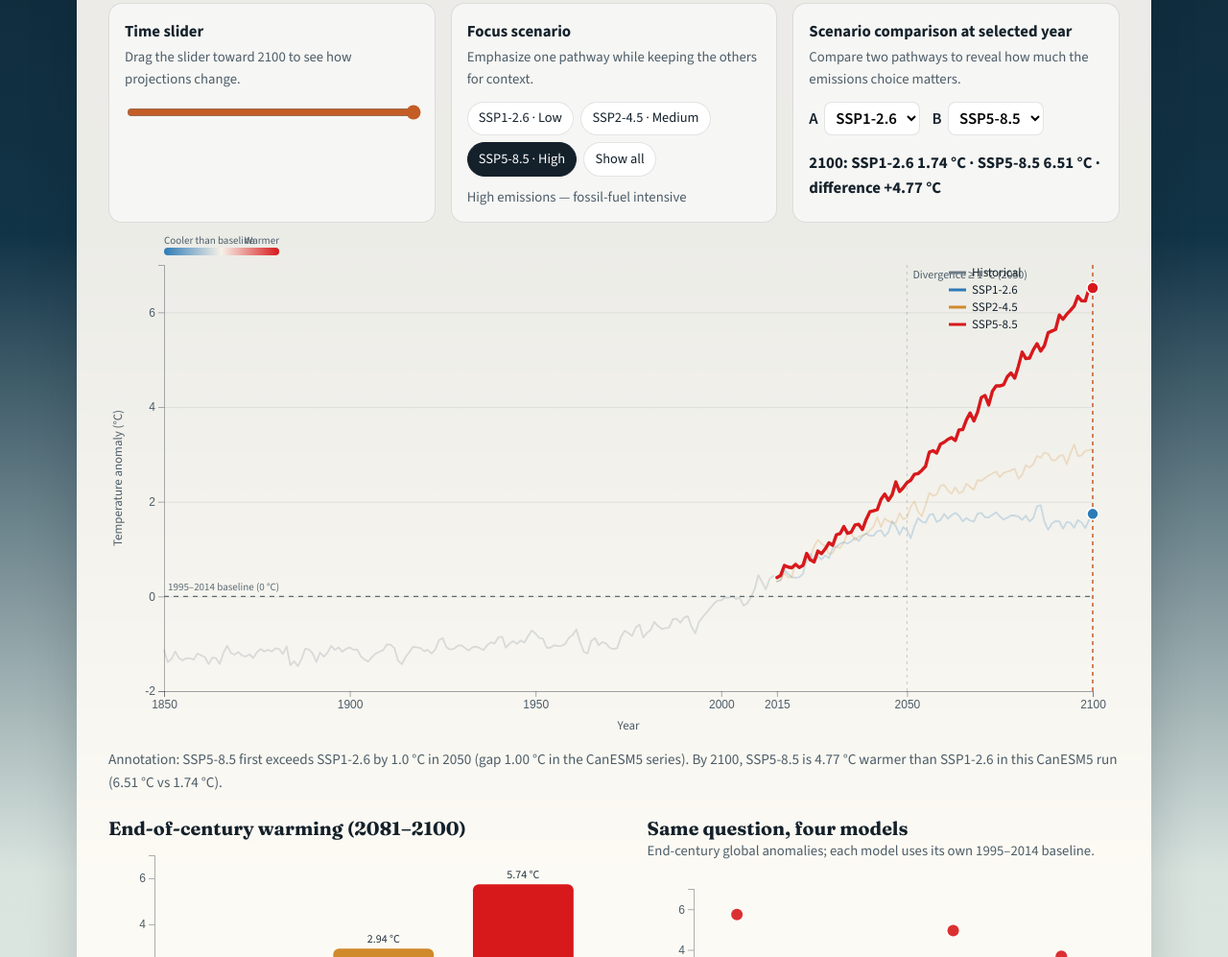
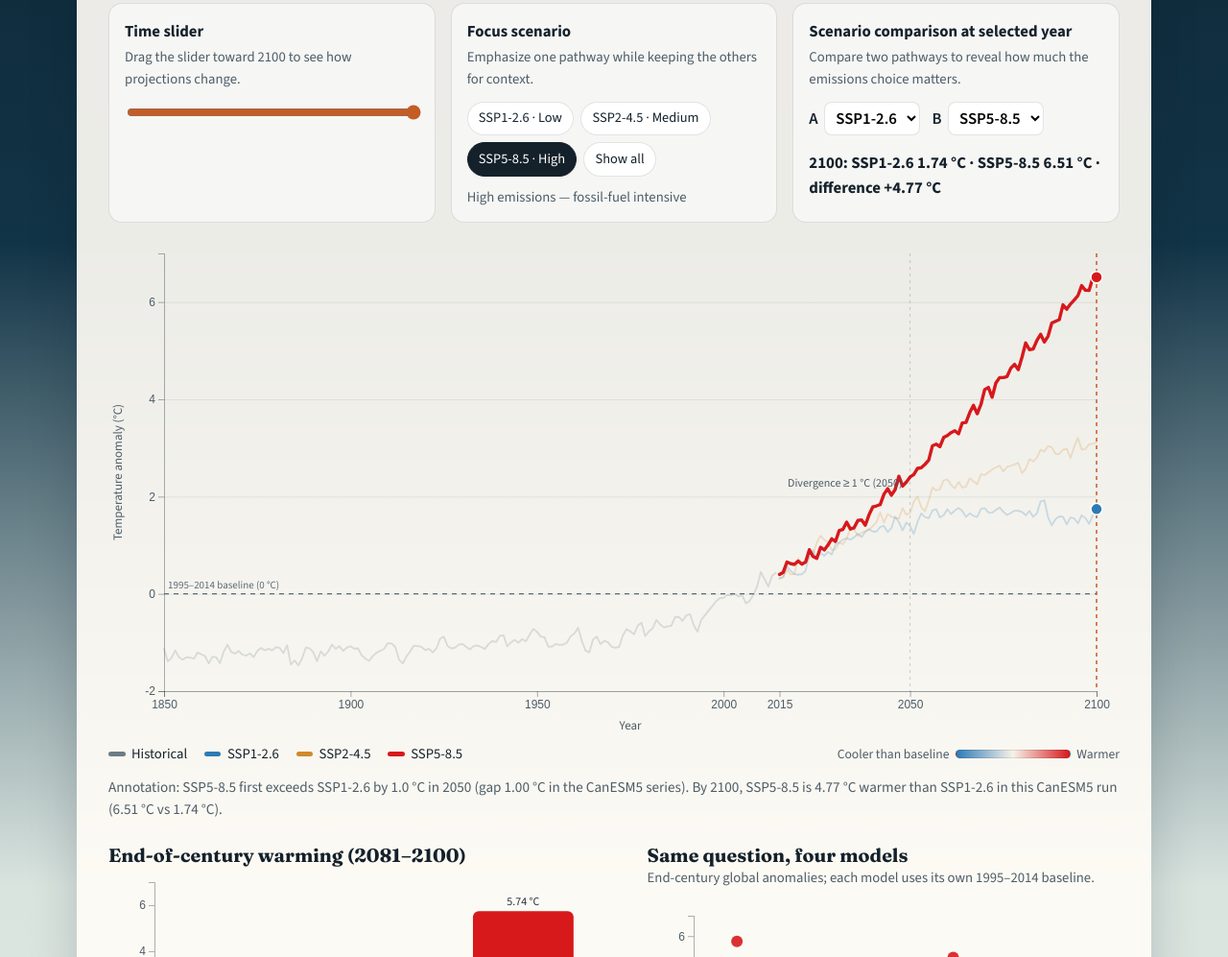
Before and after one commit to exitcy/DSC106-Project-3, a plain HTML site: page index.html in a window 1280 px wide. Shown: the part 527-1524 px from the top of the page at 96% size. Drawn offline with nearby package versions, Linux system fonts and the light colour scheme.

Commit message:
Fix overlapping chart legends and divergence label.

```diff
--- a/css/styles.css
+++ b/css/styles.css
@@ -241,6 +241,56 @@ body {
   position: relative;
 }
 
+.chart-legends {
+  display: flex;
+  flex-wrap: wrap;
+  justify-content: space-between;
+  gap: 0.85rem 1.25rem;
+  align-items: center;
+  margin: 0.35rem 0 0.5rem;
+}
+
+.series-legend {
+  display: flex;
+  flex-wrap: wrap;
+  gap: 0.75rem 1.1rem;
+  font-size: 0.92rem;
+  color: var(--ink);
+}
+
+.series-legend span,
+.anomaly-legend {
+  display: inline-flex;
+  align-items: center;
+  gap: 0.4rem;
+}
+
+.swatch {
+  display: inline-block;
+  width: 1.1rem;
+  height: 0.28rem;
+  border-radius: 999px;
+  background: currentColor;
+}
+
+.swatch.historical { background: var(--historical); }
+.swatch.ssp126 { background: var(--ssp126); }
+.swatch.ssp245 { background: var(--ssp245); }
+.swatch.ssp585 { background: var(--ssp585); }
+
+.anomaly-legend {
+  color: var(--muted);
+  font-size: 0.85rem;
+}
+
+.anomaly-bar {
+  width: 7.5rem;
+  height: 0.55rem;
+  border-radius: 999px;
+  background: linear-gradient(90deg, #2c7bb6 0%, #f7f1e8 50%, #d7191c 100%);
+  border: 1px solid rgba(20, 33, 43, 0.12);
+}
+
 .chart svg {
   width: 100%;
   height: auto;
--- a/index.html
+++ b/index.html
@@ -82,6 +82,19 @@
       </div>
 
       <div id="chart" class="chart" role="img" aria-label="Line chart of global temperature anomalies by scenario"></div>
+      <div class="chart-legends" aria-hidden="true">
+        <div class="series-legend">
+          <span><i class="swatch historical"></i>Historical</span>
+          <span><i class="swatch ssp126"></i>SSP1-2.6</span>
+          <span><i class="swatch ssp245"></i>SSP2-4.5</span>
+          <span><i class="swatch ssp585"></i>SSP5-8.5</span>
+        </div>
+        <div class="anomaly-legend">
+          <span>Cooler than baseline</span>
+          <div class="anomaly-bar" role="presentation"></div>
+          <span>Warmer</span>
+        </div>
+      </div>
       <div id="tooltip" class="tooltip" hidden></div>
       <p class="chart-caption" id="annotation-caption"></p>
 
--- a/js/app.js
+++ b/js/app.js
@@ -119,7 +119,7 @@
     host.innerHTML = "";
     const width = host.clientWidth || 900;
     const height = Math.max(420, Math.min(520, width * 0.52));
-    const margin = { top: 28, right: 28, bottom: 48, left: 58 };
+    const margin = { top: 16, right: 24, bottom: 48, left: 58 };
     const innerW = width - margin.left - margin.right;
     const innerH = height - margin.top - margin.bottom;
 
@@ -199,9 +199,10 @@
         .attr("d", line);
     });
 
-    // Divergence annotation
+    // Divergence annotation — place mid-plot, left of the marker to avoid clutter
     const div = state.summary?.divergence;
     if (div) {
+      const labelY = Math.max(28, y(2.2));
       g.append("line")
         .attr("x1", x(div.year))
         .attr("x2", x(div.year))
@@ -211,8 +212,11 @@
         .attr("stroke-dasharray", "3 4");
       g.append("text")
         .attr("class", "annotation-label")
-        .attr("x", x(div.year) + 6)
-        .attr("y", 14)
+        .attr("x", x(div.year) - 8)
+        .attr("y", labelY)
+        .attr("text-anchor", "end")
+        .attr("font-size", 12)
+        .attr("fill", "#3d4f5a")
         .text(`Divergence ≥ ${div.threshold_c} °C (${div.year})`);
     }
 
@@ -236,40 +240,6 @@
       .attr("cy", (d) => y(d.value))
       .attr("r", 6)
       .attr("fill", (d) => COLORS[d.scenario]);
-
-    // Legend
-    const legend = g.append("g").attr("class", "legend").attr("transform", `translate(${innerW - 150}, 8)`);
-    seriesOrder.forEach((scenario, i) => {
-      const row = legend.append("g").attr("transform", `translate(0, ${i * 18})`);
-      row.append("line")
-        .attr("x1", 0)
-        .attr("x2", 18)
-        .attr("y1", 0)
-        .attr("y2", 0)
-        .attr("stroke", COLORS[scenario])
-        .attr("stroke-width", 3);
-      row.append("text").attr("x", 24).attr("y", 4).text(scenario);
-    });
-
-    // Diverging color strip for anomaly meaning
-    const defs = svg.append("defs");
-    const grad = defs
-      .append("linearGradient")
-      .attr("id", "anomaly-diverging")
-      .attr("x1", "0%")
-      .attr("x2", "100%");
-    grad.append("stop").attr("offset", "0%").attr("stop-color", "#2c7bb6");
-    grad.append("stop").attr("offset", "50%").attr("stop-color", "#f7f1e8");
-    grad.append("stop").attr("offset", "100%").attr("stop-color", "#d7191c");
-    const legendY = g.append("g").attr("transform", `translate(0, -18)`);
-    legendY
-      .append("rect")
-      .attr("width", 120)
-      .attr("height", 8)
-      .attr("rx", 4)
-      .attr("fill", "url(#anomaly-diverging)");
-    legendY.append("text").attr("x", 0).attr("y", -4).attr("font-size", 11).attr("fill", "#4d5d68").text("Cooler than baseline");
-    legendY.append("text").attr("x", 120).attr("y", -4).attr("text-anchor", "end").attr("font-size", 11).attr("fill", "#4d5d68").text("Warmer");
 
     // Hover overlay
     const bisect = d3.bisector((d) => d.year).center;
```
